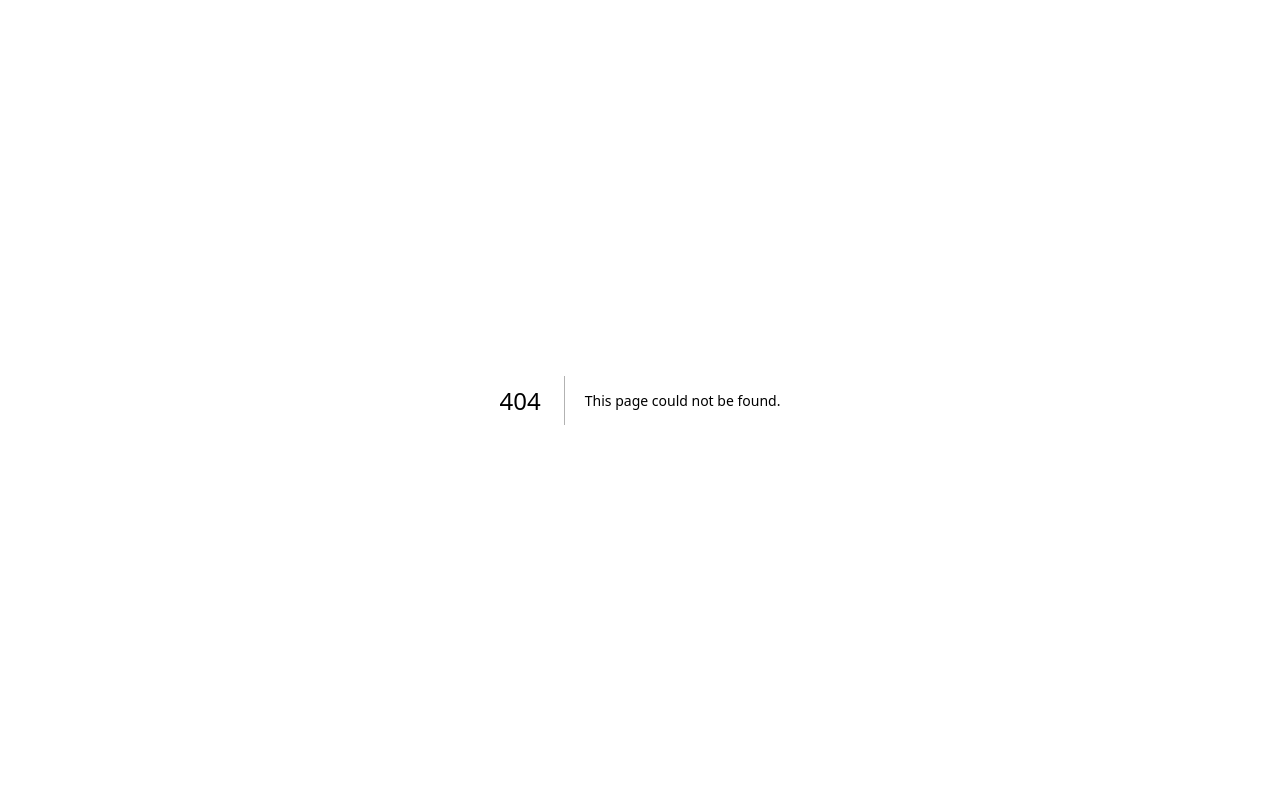
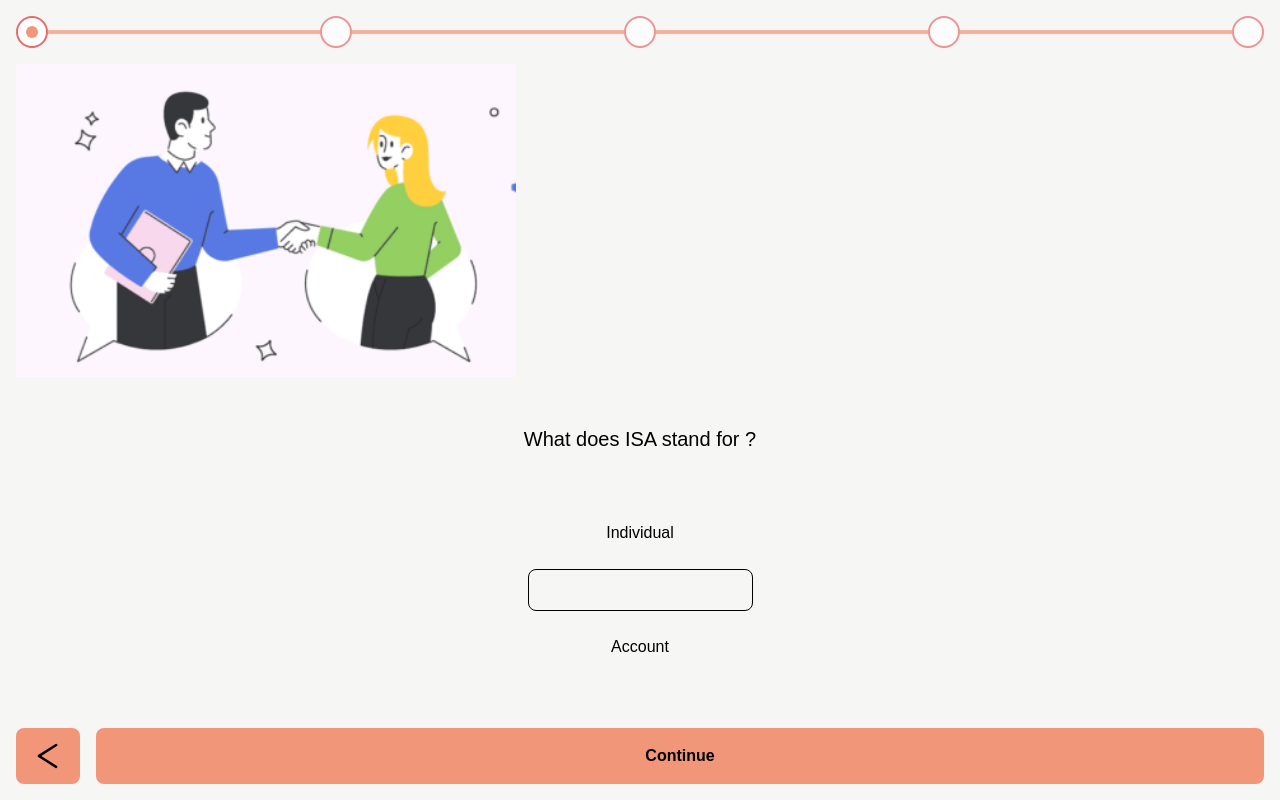
Before and after one commit to dj24/sync-the-city-2023-next, a Next.js app: page /multiple-choice in a window 1280 px wide. Before the commit this address had no page. Built offline with nearby package versions, Linux system fonts and the light colour scheme; a web font is replaced by a local one.

Commit message:
add multiple choice

```diff
--- /dev/null
+++ b/components/fill-in-blanks.js
@@ -0,0 +1,12 @@
+import { useState } from "react";
+
+export const FillInBlanks = ({ wordsBefore, wordsAfter, correctAnswer }) => {
+  const [inputValue, setInputValue] = useState("");
+  return (
+    <div className="flex flex-col gap-6 items-center flex-1 justify-center">
+      {wordsBefore}
+      <input onChange={(e) => setInputValue(e.target.value)} />
+      {wordsAfter}
+    </div>
+  );
+};
--- /dev/null
+++ b/components/question-title.js
@@ -0,0 +1,3 @@
+export const QuestionTitle = ({ children }) => {
+  return <h1 className="text-xl text-center font-regular pt-8">{children}</h1>;
+};
--- a/pages/lesson.js
+++ b/pages/lesson.js
@@ -41,7 +41,10 @@ export default function Lesson() {
           </li>
         </ul>
         <Spacer />
-        <ContinueAndBack onBack={() => router.push("/home")} />
+        <ContinueAndBack
+          onContinue={() => router.push("/test")}
+          onBack={() => router.push("/home")}
+        />
       </Container>
     </>
   );
--- /dev/null
+++ b/pages/multiple-choice.js
@@ -0,0 +1,18 @@
+import { Container } from "../components/container";
+import { ContinueAndBack } from "../components/continue-and-back";
+import Image from "next/image";
+import { Steps } from "../components/steps";
+import { QuestionTitle } from "../components/question-title";
+import { FillInBlanks } from "../components/fill-in-blanks";
+
+export default function MultipleChoice() {
+  return (
+    <Container>
+      <Steps currentStep={0} totalSteps={5} />
+      <Image src={"/graphic_1.png"} alt="" width={500} height={500} />
+      <QuestionTitle>What does ISA stand for ?</QuestionTitle>
+      <FillInBlanks wordsBefore={"Individual"} wordsAfter={"Account"} />
+      <ContinueAndBack />
+    </Container>
+  );
+}
--- a/styles/global.css
+++ b/styles/global.css
@@ -86,3 +86,7 @@ p {
 .sub_one{
   justify-content: center;
 }
+
+input {
+  @apply border rounded-lg bg-transparent border-black p-2 text-center
+}
```
Also changed, not shown: public/graphic_1.png (added).
